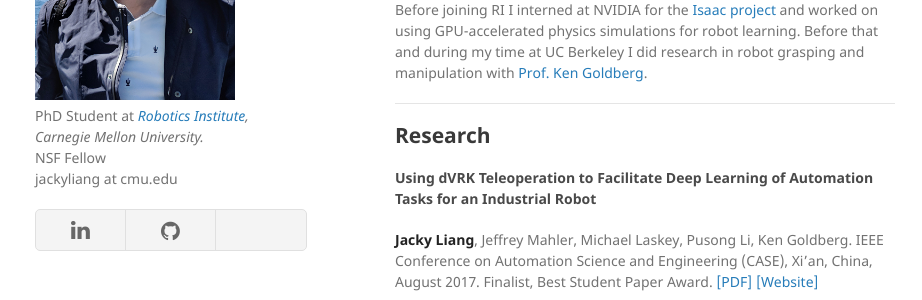
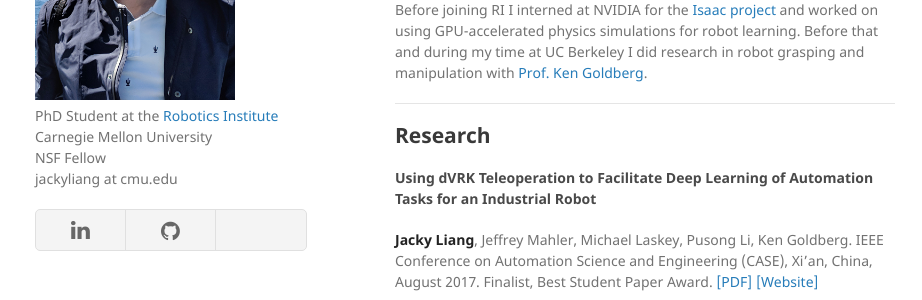
Before and after one commit to jacky-liang/jacky.io, a Jekyll site: the page built from index.md, in a window 1280 px wide. Shown: the part 289-589 px from the top of the page, without its empty margins (175-1097 px from the left). Built offline with Jekyll 4.4.1, drawn with Linux system fonts in a browser that asks for light colours; a style sheet for code colours, icons or effects is not loaded; our own code applies the rules of GitHub Pages for plain Markdown files.

Commit message:
fixed link err

```diff
--- a/_layouts/default.html
+++ b/_layouts/default.html
@@ -41,8 +41,8 @@
       <header>
         <h1>{{ site.title }}</h1>
         <img src="{{ site.baseurl }}assets/imgs/profile.png" class="profile-img">
-        <p> PhD Student at <i> <a href="http://goldberg.berkeley.edu/">Robotics Institute</a>,<br>
-            Carnegie Mellon University. </i><br>
+        <p> PhD Student at the <a href="https://www.ri.cmu.edu/">Robotics Institute</a><br>
+            Carnegie Mellon University <br>
         NSF Fellow <br>
         jackyliang at cmu.edu
         </p>
```
